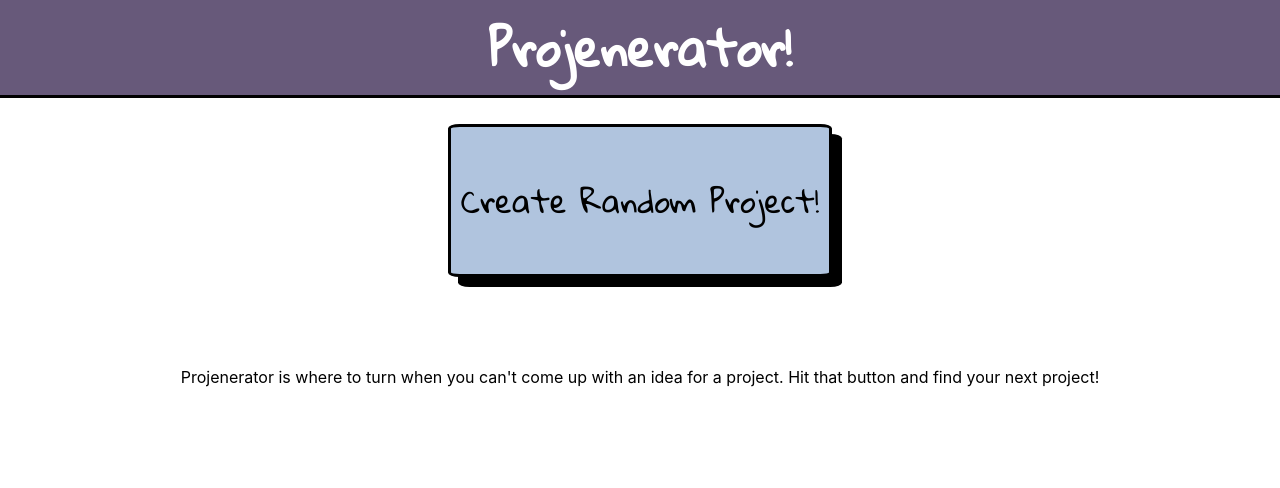
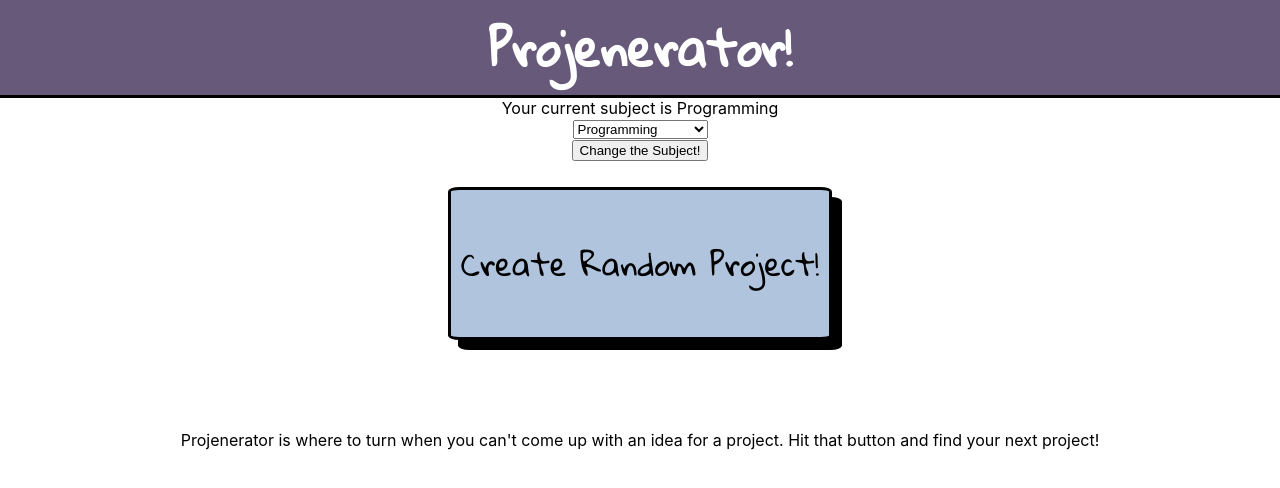
Before and after one commit to AurumValian/projenerator, a React (Create React App) app: page / in a window 1280 px wide. Shown: the top 488 px of the page. Built offline with nearby package versions, Linux system fonts and the light colour scheme.

Commit message:
Create system for switching subjects

```diff
--- a/src/App/App.css
+++ b/src/App/App.css
@@ -37,6 +37,14 @@ button:hover {
   margin-top: 5%
 }
 
+.programming {
+  background-color: lightsteelblue;
+}
+
+.persuasiveTopics {
+  background-color: #FFFEAD;
+}
+
 @media only screen and (max-width: 600px) {
   html {
     height: 100%;
--- a/src/App/App.js
+++ b/src/App/App.js
@@ -15,12 +15,16 @@ class App extends Component {
       api: {},
       audience: "",
       isHome: true,
-      subject: "persuasiveTopics",
+      subject: "programming",
+      subjectName: "Programming",
       persuasiveTopic: {},
       favorites: []
     }
 
     this.retrieveFavorites = this.retrieveFavorites.bind(this);
+    this.changeSubject = this.changeSubject.bind(this);
+    this.removeSubjectClasses = this.removeSubjectClasses.bind(this);
+    this.addSubjectClass = this.addSubjectClass.bind(this);
     this.getRandomApi = this.getRandomApi.bind(this);
     this.getRandomProject = this.getRandomProject.bind(this);
     this.saveProject = this.saveProject.bind(this);
@@ -31,7 +35,28 @@ class App extends Component {
   }
 
   componentDidMount() {
-    this.retrieveFavorites()
+    this.retrieveFavorites();
+  }
+
+  changeSubject(e) {
+    e.preventDefault();
+    const newSubject = document.querySelector("select").value
+    const subjectName = newSubject === "programming" ?
+      "Programming" : newSubject === "persuasiveTopics" ?
+      "Persuasive Essays" : "";
+      this.removeSubjectClasses();
+      this.addSubjectClass(newSubject);
+    this.setState({api: {}, audience: "", subject: newSubject, subjectName: subjectName, persuasiveTopic: {}})
+  }
+
+  removeSubjectClasses() {
+    !!document.querySelector(".project-area") && document.querySelector(".project-area").classList.remove("persuasiveTopics", "programming")
+    document.querySelector(".random-project-button").classList.remove("persuasiveTopics", "programming")
+  }
+
+  addSubjectClass(subject) {
+    !!document.querySelector(".project-area") && document.querySelector(".project-area").classList.add(subject)
+    document.querySelector(".random-project-button").classList.add(subject)
   }
 
   retrieveFavorites() {
@@ -100,11 +125,19 @@ class App extends Component {
         <Header isHome={this.state.isHome} favorites={this.state.favorites} backHome={this.backHome}/>
         <Route exact path="/" render={() =>
           <div>
+            <form>
+              <label>Your current subject is {this.state.subjectName}</label> <br/>
+              <select id="subjects" name="subjects">
+                <option value="programming">Programming</option>
+                <option value="persuasiveTopics">Persuasive Essays</option>
+              </select> <br/>
+              <button className="change-subject-button" onClick={this.changeSubject}>Change the Subject!</button>
+            </form>
             {this.state.subject === "programming" && this.state.api.API && (
               <Project subject="programming" api={this.state.api.API} description={this.state.api.Description} link={this.state.api.Link} audience={this.state.audience} saveProject={this.saveProject}/>
             )}
             {this.state.subject === "persuasiveTopics" && this.state.persuasiveTopic.topic && (
-              <Project subject="persuasiveTopic" topic={this.state.persuasiveTopic.topic} stance={this.state.persuasiveTopic.stance} saveProject={this.saveProject}/>
+              <Project subject="persuasiveTopics" topic={this.state.persuasiveTopic.topic} stance={this.state.persuasiveTopic.stance} saveProject={this.saveProject}/>
             )}
             <button className="random-project-button" onClick={this.getRandomProject}>
               Create Random Project!
--- a/src/Project/Project.css
+++ b/src/Project/Project.css
@@ -7,7 +7,6 @@
   border: 3px solid black;
   border-radius: 3%;
   font-size: 1.5em;
-  background-color: lightsteelblue;
   box-shadow: 10px 10px black;
 }
 
--- a/src/Project/Project.js
+++ b/src/Project/Project.js
@@ -4,9 +4,10 @@ import PropTypes from "prop-types"
 
 function Project(props) {
   return (
-    <section className="project-area">
+    <section className={"project-area " + props.subject}>
     {props.subject === "programming" && (
       <div>
+        Your goal is to make a website using the following specifications. <br/>
         Your API is: <br/>
         {props.api} <br/>
         Here is a link: <br/>
@@ -18,7 +19,7 @@ function Project(props) {
         Good luck! <br/>
       </div>
     )}
-    {props.subject === "persuasiveTopic" && (
+    {props.subject === "persuasiveTopics" && (
       <div>
         Your topic is: {props.topic} <br/>
         Your stance is: {props.stance} <br/>
```
